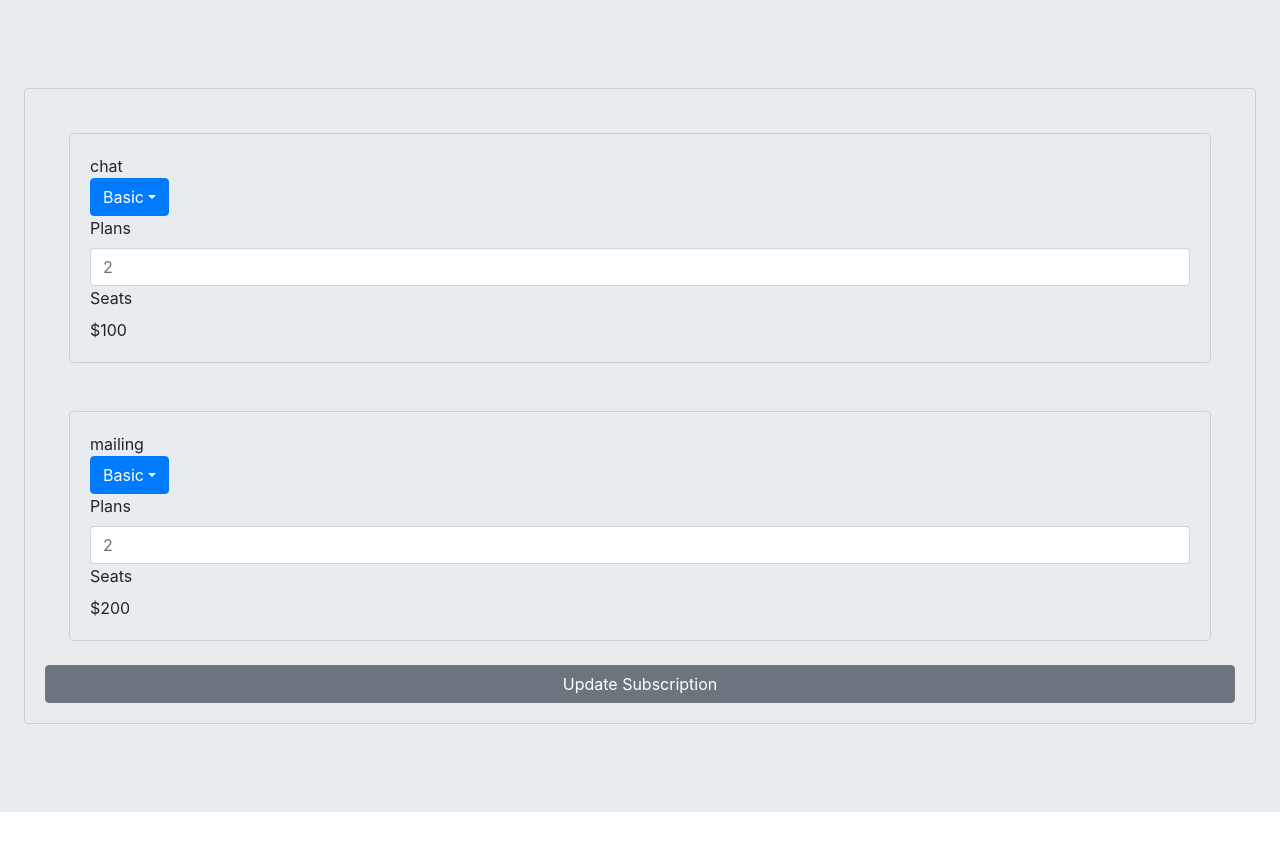
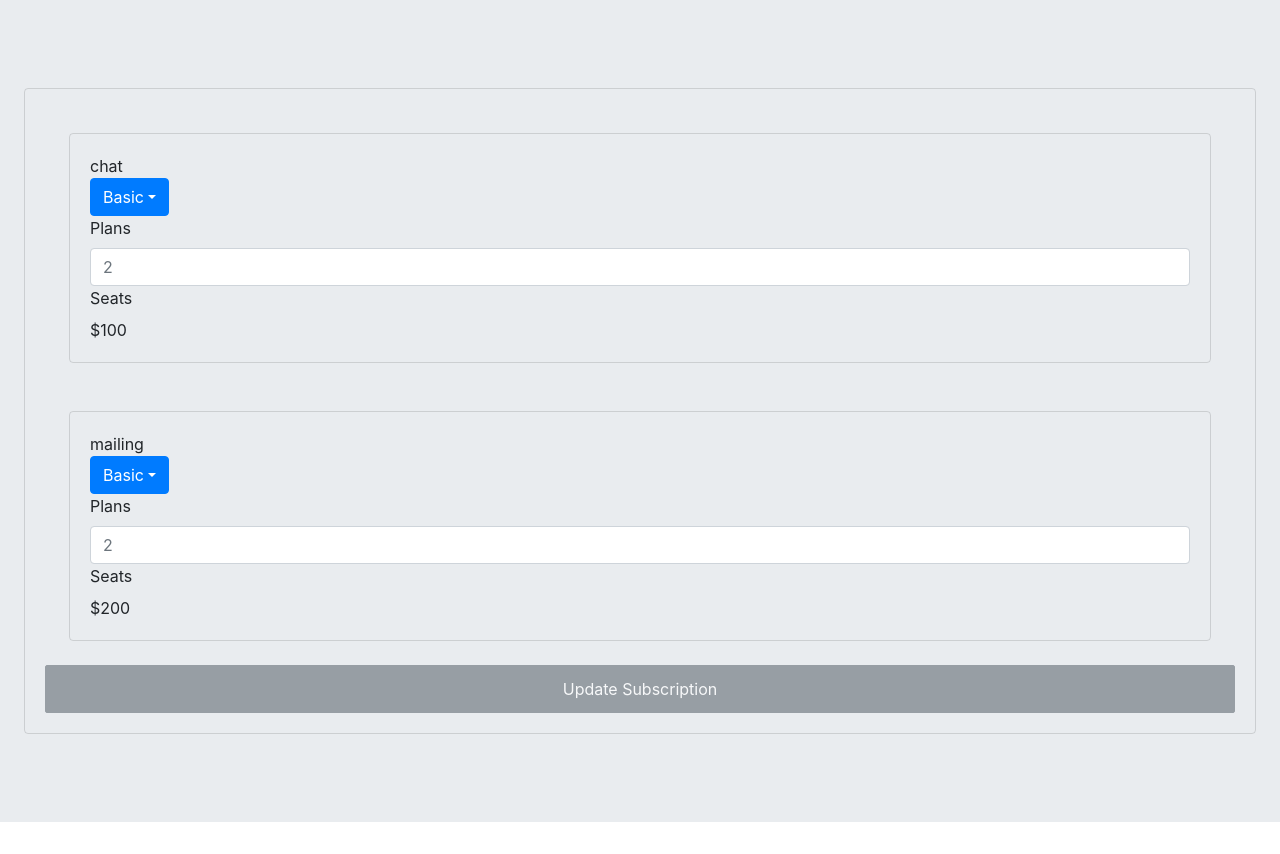
Before and after one commit to jiangtt18/subscription, a React (Create React App) app: page /subscription/dashboard in a window 1280 px wide. Built offline with nearby package versions, Linux system fonts and the light colour scheme.

Commit message:
disable button

```diff
--- a/src/components/all_subscriptions/subscriptions/subscriptions.js
+++ b/src/components/all_subscriptions/subscriptions/subscriptions.js
@@ -1,8 +1,10 @@
 import React, {Component} from 'react';
+import classNames from 'classnames';
 import Card from '../../card/card';
-import Button from 'react-bootstrap/Button'
-import {subCost} from '../../../data/stored_subscription'
-import Item from '../subscription_items/item'
+import {subCost} from '../../../data/stored_subscription';
+import Item from '../subscription_items/item';
+import ButtonTemplate from '../../buttons/button';
+import styles from './subscription.module.css'
 
 class Subscriptions extends Component {
      constructor(props){
@@ -28,7 +30,9 @@ class Subscriptions extends Component {
          return(
              <Card>
                  {subs}
-                 <Button variant={buttonVariant} onClick={onSubmit}>Update Subscription</Button>
+                 <ButtonTemplate variant={buttonVariant} onClick={onSubmit} disabled={!shouldUpdate}>
+                     <div>Update Subscription</div>
+                 </ButtonTemplate>
              </Card>
          )
     }
--- a/src/components/buttons/button.js
+++ b/src/components/buttons/button.js
@@ -0,0 +1,20 @@
+import React from 'react';
+import classNames from 'classnames';
+import Button from 'react-bootstrap/Button';
+import styles from './button.module.css'
+
+const ButtonTemplate = (props) => {
+    const {variant, onClick, disabled} = props;
+        return(
+            <Button
+                disabled={disabled}
+                className={classNames(styles.button)}
+                variant={variant}
+                onClick={onClick}
+            >
+                {props.children}
+            </Button>
+        )
+};
+
+export default ButtonTemplate;
--- /dev/null
+++ b/src/components/buttons/button.module.css
@@ -0,0 +1,9 @@
+.button {
+    min-height: 48px;
+    min-width: 103px;
+    border-radius: 2px;
+    display: flex;
+    align-items: center;
+    justify-content: center;
+    cursor: pointer;
+}
```
Also changed, not shown: src/components/all_subscriptions/subscriptions/subscription.module.css (added).
